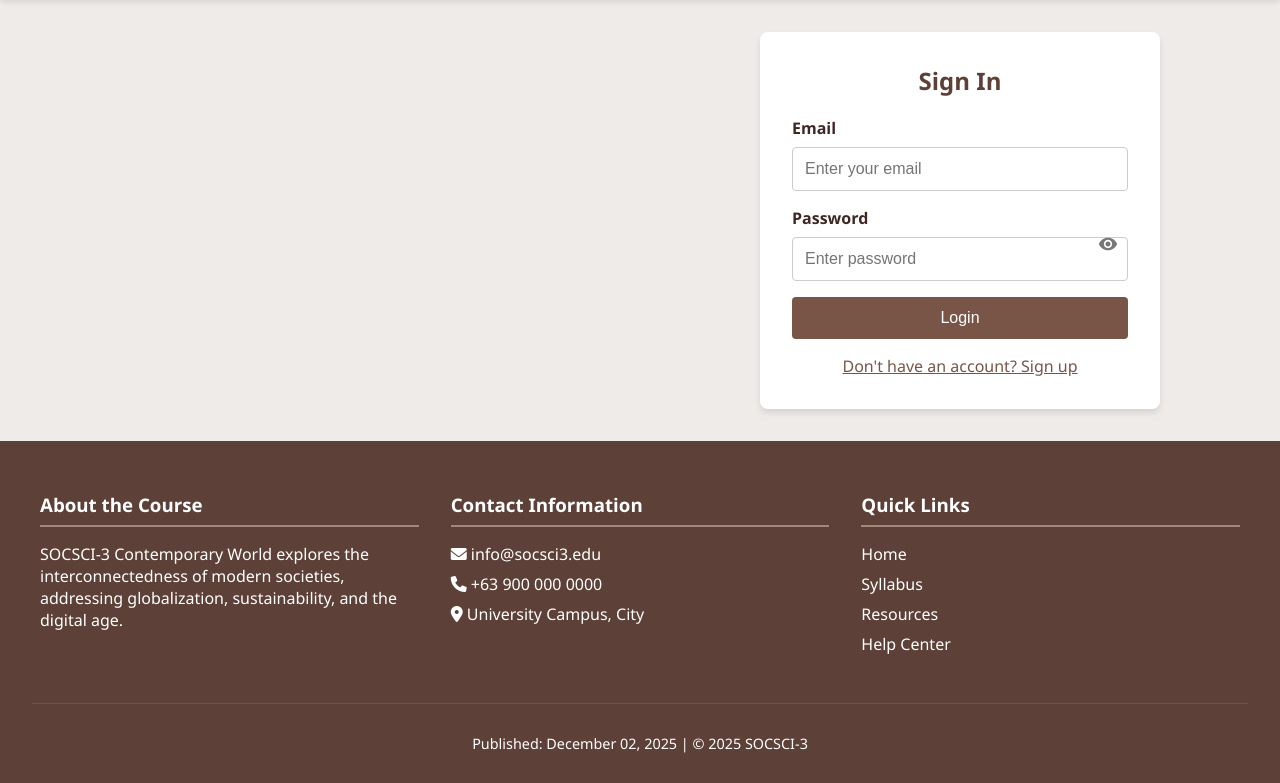
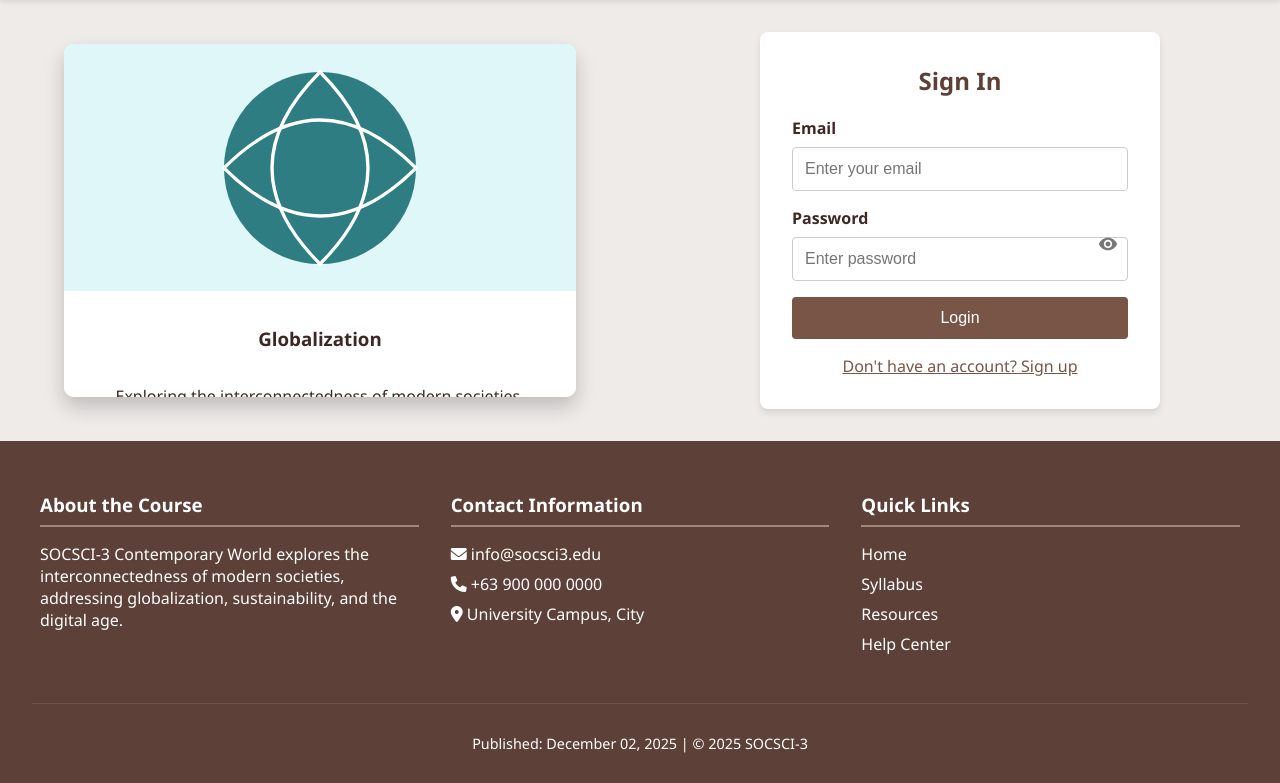
Before and after one commit to bagayan23/socsci-3-lms, a PHP site: page / in a window 1280 px wide. Shown: the part 65-848 px from the top of the page. Run offline with PHP 8.4, Linux system fonts and the light colour scheme.

Commit message:
Align login page image container background with body
- Updated `SOCSCI_3/css/style.css` to set `.flashcard-container` background-color to `var(--bg-color)` instead of `#ddd`, ensuring seamless integration with the page background.
- (Previous changes included) Replaced external images with local SVGs and fixed layout height issues.

```diff
--- a/SOCSCI_3/css/style.css
+++ b/SOCSCI_3/css/style.css
@@ -55,7 +55,6 @@ header h1 {
 @media (min-width: 768px) {
     .landing-container {
         flex-direction: row;
-        height: calc(100vh - var(--header-height)); /* Subtract header height */
     }
 }
 
@@ -67,7 +66,7 @@ header h1 {
     display: flex;
     justify-content: center;
     align-items: center;
-    background-color: #ddd;
+    background-color: var(--bg-color);
     perspective: 1000px; /* For 3D rotation effect if added */
     overflow: hidden;
 }
@@ -75,7 +74,7 @@ header h1 {
 @media (min-width: 768px) {
     .flashcard-container {
         flex: 1;
-        height: 100%;
+        height: auto;
     }
 }
 
--- a/SOCSCI_3/index.php
+++ b/SOCSCI_3/index.php
@@ -19,21 +19,21 @@
         <!-- Flashcards -->
         <div class="flashcard-container">
             <div class="flashcard active">
-                <img src="https://images.unsplash.com/photo-1526304640151-b5a95f32943e?q=80&w=2070&auto=format&fit=crop" alt="Globalization">
+                <img src="images/globalization.svg" alt="Globalization">
                 <div class="flashcard-caption">
                     <h3>Globalization</h3>
                     <p>Exploring the interconnectedness of modern societies.</p>
                 </div>
             </div>
             <div class="flashcard">
-                <img src="https://images.unsplash.com/photo-1529101091760-61df528caa19?q=80&w=2070&auto=format&fit=crop" alt="Sustainability">
+                <img src="images/sustainability.svg" alt="Sustainability">
                 <div class="flashcard-caption">
                     <h3>Sustainability</h3>
                     <p>Addressing environmental challenges in the contemporary world.</p>
                 </div>
             </div>
             <div class="flashcard">
-                <img src="https://images.unsplash.com/photo-1451187580459-43490279c0fa?q=80&w=2072&auto=format&fit=crop" alt="Digital Age">
+                <img src="images/digital_age.svg" alt="Digital Age">
                 <div class="flashcard-caption">
                     <h3>Digital Age</h3>
                     <p>The impact of technology on human interaction.</p>
```
Also changed, not shown: SOCSCI_3/images/digital_age.svg (added), SOCSCI_3/images/globalization.svg (added), SOCSCI_3/images/sustainability.svg (added).
